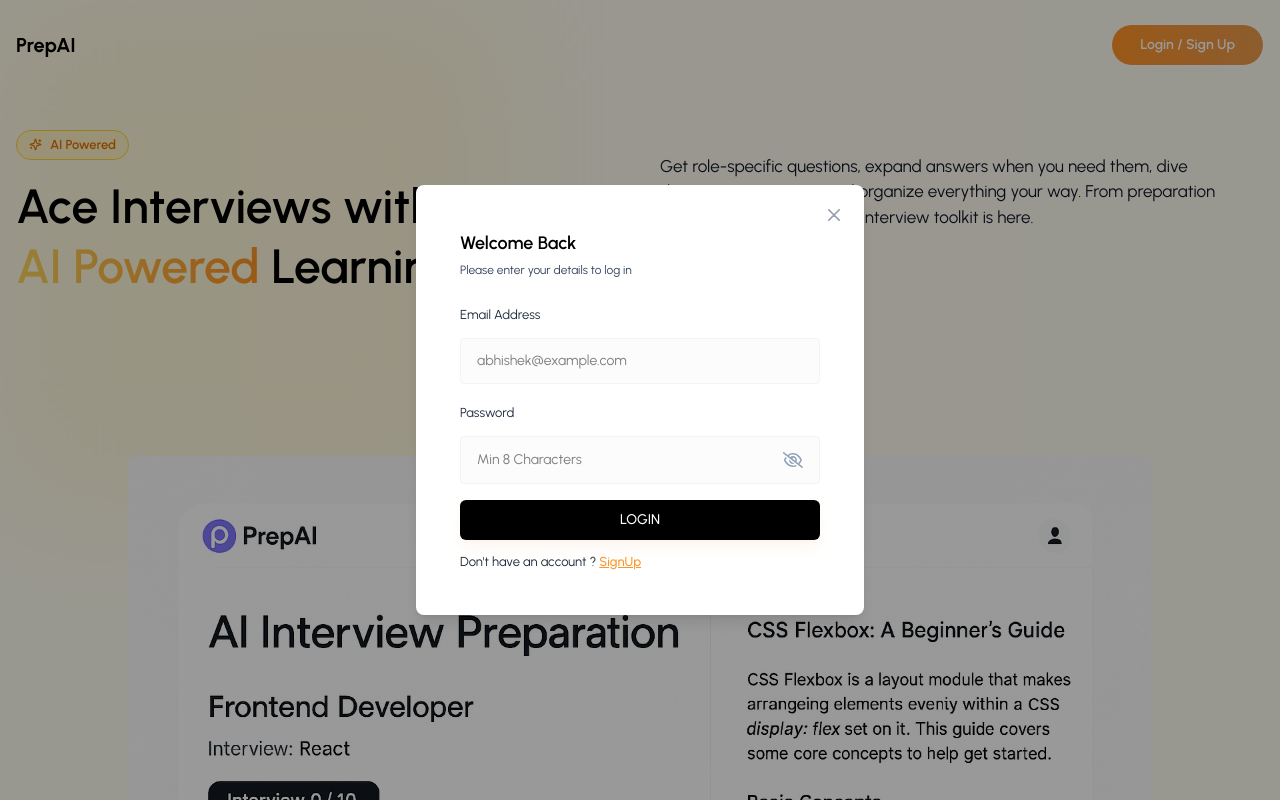
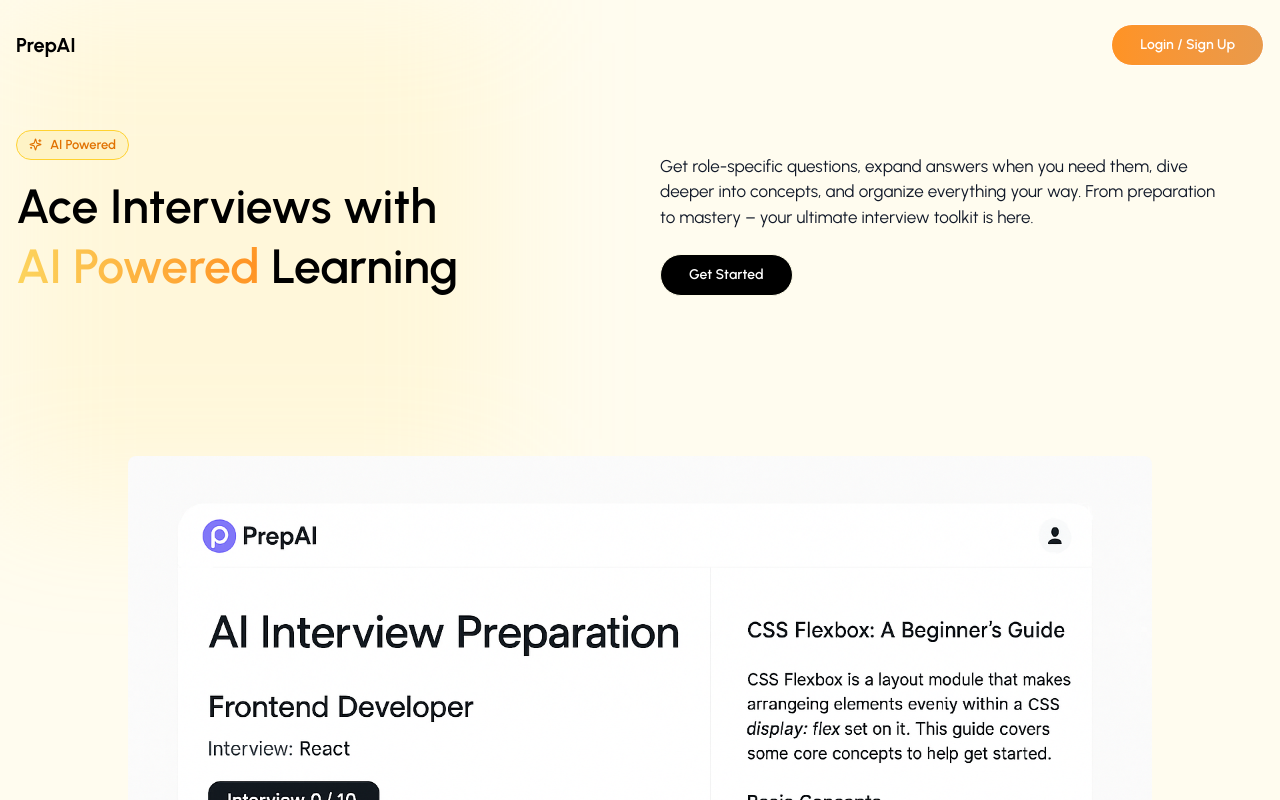
Before and after one commit to abhi-up/ai-interview-prep, a React (Vite) app in the folder frontend/: page / in a window 1280 px wide. Shown: the top 800 px of the page. Built offline with nearby package versions, Linux system fonts and the light colour scheme.

Commit message:
added close toggle to modal

```diff
--- a/frontend/src/components/Modal.jsx
+++ b/frontend/src/components/Modal.jsx
@@ -1,11 +1,13 @@
 const Modal = ({ children, isOpen, onClose, hideHeader, title }) => {
+  if (!isOpen) return null
+
   return (
     <div className="fixed inset-0 z-50 flex justify-center items-center w-full h-full bg-black/40">
       {/* Modal Content */}
       <div className="relative flex flex-col w-full max-w-md bg-white rounded-lg shadow-lg overflow-hidden">
         {/* Close Button */}
         <button
-          className="text-gray-400 bg-transparent hover:bg-orange-100 hover:text-gray-900 rounded-lg text-sm w-8 h-8 flex justify-center items-center absolute top-3.5 right-3.5"
+          className="text-gray-400 bg-transparent hover:bg-orange-100 hover:text-gray-900 rounded-lg text-sm w-8 h-8 flex justify-center items-center absolute top-3.5 right-3.5 cursor-pointer"
           type="button"
           onClick={onClose}
         >
--- a/frontend/src/pages/LandingPage.jsx
+++ b/frontend/src/pages/LandingPage.jsx
@@ -28,7 +28,7 @@
           <header className="flex justify-between items-center mb-16">
             <div className="text-xl text-black font-bold">PrepAI</div>
             <button
-              className="bg-gradient-to-r from-[#FF9324] to-[#e99a4b] hover:from-black hover:to-black text-sm font-semibold text-white px-7 py-2.5 rounded-full border border-white transition-colors"
+              className="bg-gradient-to-r from-[#FF9324] to-[#e99a4b] hover:from-black hover:to-black text-sm font-semibold text-white px-7 py-2.5 rounded-full border border-white transition-colors cursor-pointer"
               onClick={() => setOpenAuthModal(true)}
             >
               Login / Sign Up
@@ -62,7 +62,7 @@
                 here.
               </p>
               <button
-                className="bg-black text-sm font-semibold text-white px-7 py-2.5 rounded-full hover:bg-yellow-100 hover:text-black border border-yellow-50 hover:border-yellow-300 transition-colors"
+                className="bg-black text-sm font-semibold text-white px-7 py-2.5 rounded-full hover:bg-yellow-100 hover:text-black border border-yellow-50 hover:border-yellow-300 transition-colors cursor-pointer"
                 onClick={handleCTA}
               >
                 Get Started
```
